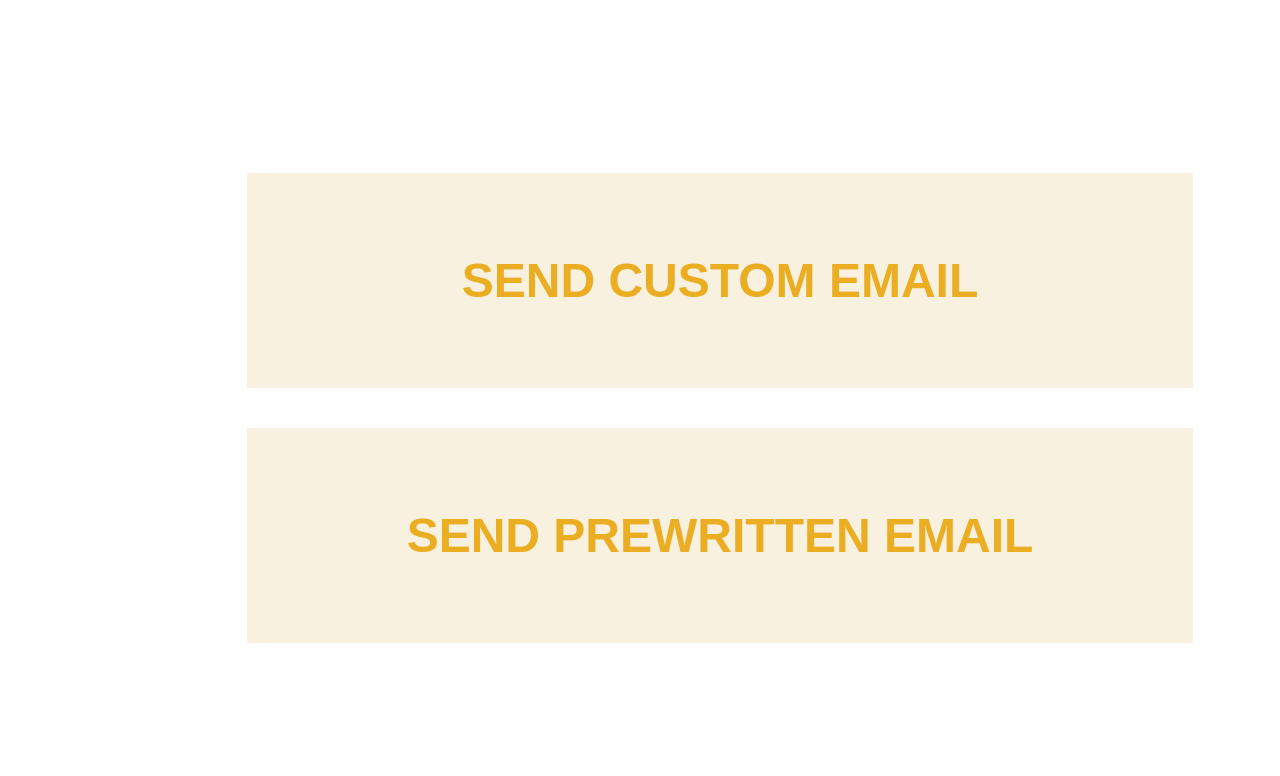
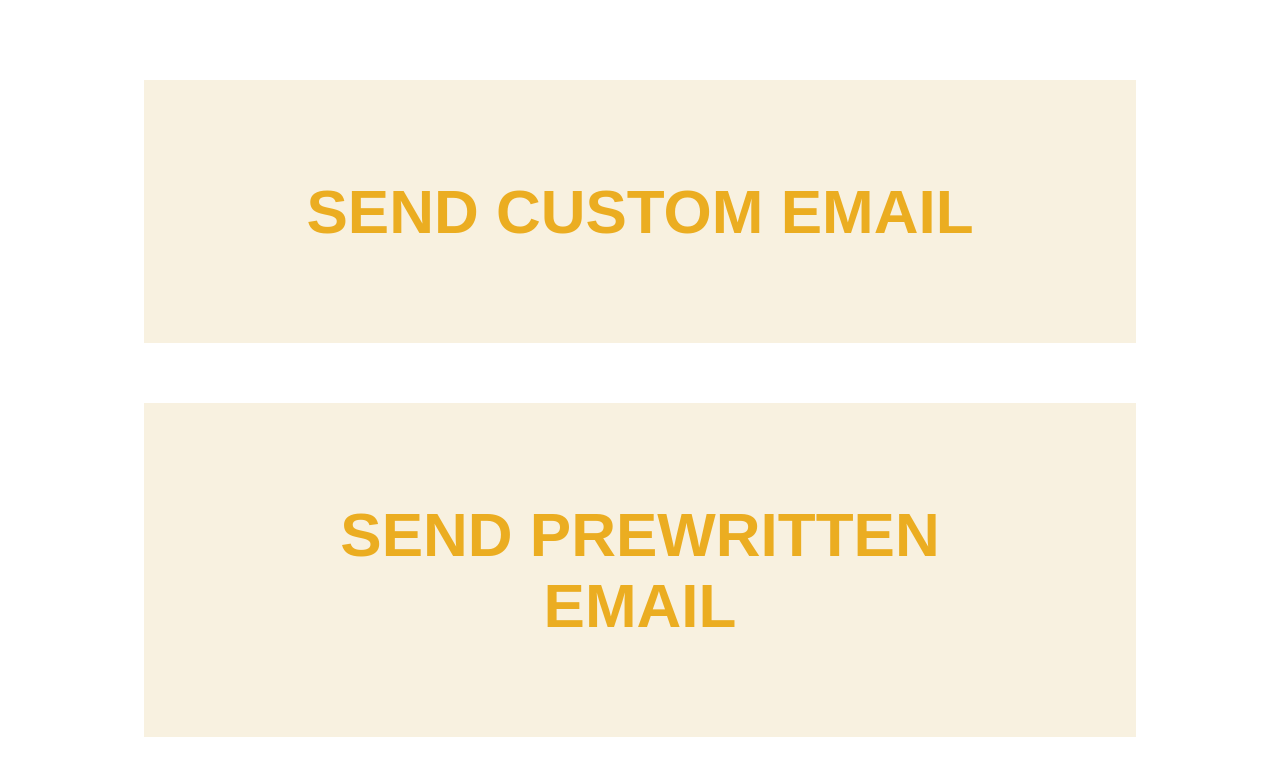
Before and after one commit to andyhartzler/cityoftulsa, a plain HTML site: page index.html in a window 1280 px wide. Drawn offline with Linux system fonts and the light colour scheme.

Commit message:
Update index.html

```diff
--- a/index.html
+++ b/index.html
@@ -5,15 +5,15 @@
     <style>
       /* Styling for the buttons */
       .email-button {
-        font-size: 48px;
+        font-size: 62px;
         font-family: 'Arial', sans-serif;
-        padding: 80px;
+        padding: 96px;
         background-color: #F8F1E0; /* off-white color */
         color: #EBAD21; /* goldenrod color */
         text-align: center;
         text-decoration: none;
         display: block;
-        margin: 40px auto;
+        margin: 60px auto;
         font-weight: bold;
         border-radius: 0;
         width: 100%;
@@ -33,10 +33,10 @@
     <div class="container">
       <div>
         <!-- Button for custom email -->
-        <a class="email-button" href="mailto:mayor@cityoftulsa.org,Dist1@tulsacouncil.org,Dist2@tulsacouncil.org,Dist3@tulsacouncil.org,Dist4@tulsacouncil.org,Dist5@tulsacouncil.org,Dist6@tulsacouncil.org,Dist7@tulsacouncil.org,Dist8@tulsacouncil.org,Dist9@tulsacouncil.org?subject=Make Tulsa Safe, Inclusive, & Welcoming&body=Dear Tulsa City Council,%0D%0A%0D%0A[Write your message here]%0D%0A%0D%0ASincerely, [Your Name]">SEND CUSTOM EMAIL</a>
+        <a class="email-button" href="mailto:mayor@cityoftulsa.org,Dist1@tulsacouncil.org,Dist2@tulsacouncil.org,Dist3@tulsacouncil.org,Dist4@tulsacouncil.org,Dist5@tulsacouncil.org,Dist6@tulsacouncil.org,Dist7@tulsacouncil.org,Dist8@tulsacouncil.org,Dist9@tulsacouncil.org?subject=Make Tulsa Safe&body=Dear Tulsa City Council,%0D%0A%0D%0A[Write your message here]%0D%0A%0D%0ASincerely, [Your Name] ">SEND CUSTOM EMAIL</a>
 
         <!-- Button for pre-written email -->
-        <a class="email-button" href="mailto:mayor@cityoftulsa.org,Dist1@tulsacouncil.org,Dist2@tulsacouncil.org,Dist3@tulsacouncil.org,Dist4@tulsacouncil.org,Dist5@tulsacouncil.org,Dist6@tulsacouncil.org,Dist7@tulsacouncil.org,Dist8@tulsacouncil.org,Dist9@tulsacouncil.org?subject=Make Tulsa Safe, Inclusive, & Welcoming&body=Dear Tulsa City Council,%0D%0A%0D%0AI am writing to urge you to pass the resolution reaffirming that Tulsa is a place for all people. This resolution is important because it sends a clear message that discrimination will not be tolerated in our city, and it helps to create a welcoming and inclusive community for all residents.%0D%0A%0D%0AThank you for your time and attention to this important issue.%0D%0A%0D%0A Sincerely, [Your Name]">SEND PREWRITTEN EMAIL</a>
+        <a class="email-button" href="mailto:mayor@cityoftulsa.org,Dist1@tulsacouncil.org,Dist2@tulsacouncil.org,Dist3@tulsacouncil.org,Dist4@tulsacouncil.org,Dist5@tulsacouncil.org,Dist6@tulsacouncil.org,Dist7@tulsacouncil.org,Dist8@tulsacouncil.org,Dist9@tulsacouncil.org?subject=Make Tulsa Safe&body=Dear Tulsa City Council,%0D%0A%0D%0AI am writing to urge you to pass the resolution reaffirming that Tulsa is a place for all people. This resolution is important because it sends a clear message that discrimination will not be tolerated in our city, and it helps to create a welcoming and inclusive community for all residents.%0D%0A%0D%0AThank you for your time and attention to this important issue.%0D%0A%0D%0A Sincerely, [Your Name] ">SEND PREWRITTEN EMAIL</a>
       </div>
     </div>
   </body>
```
